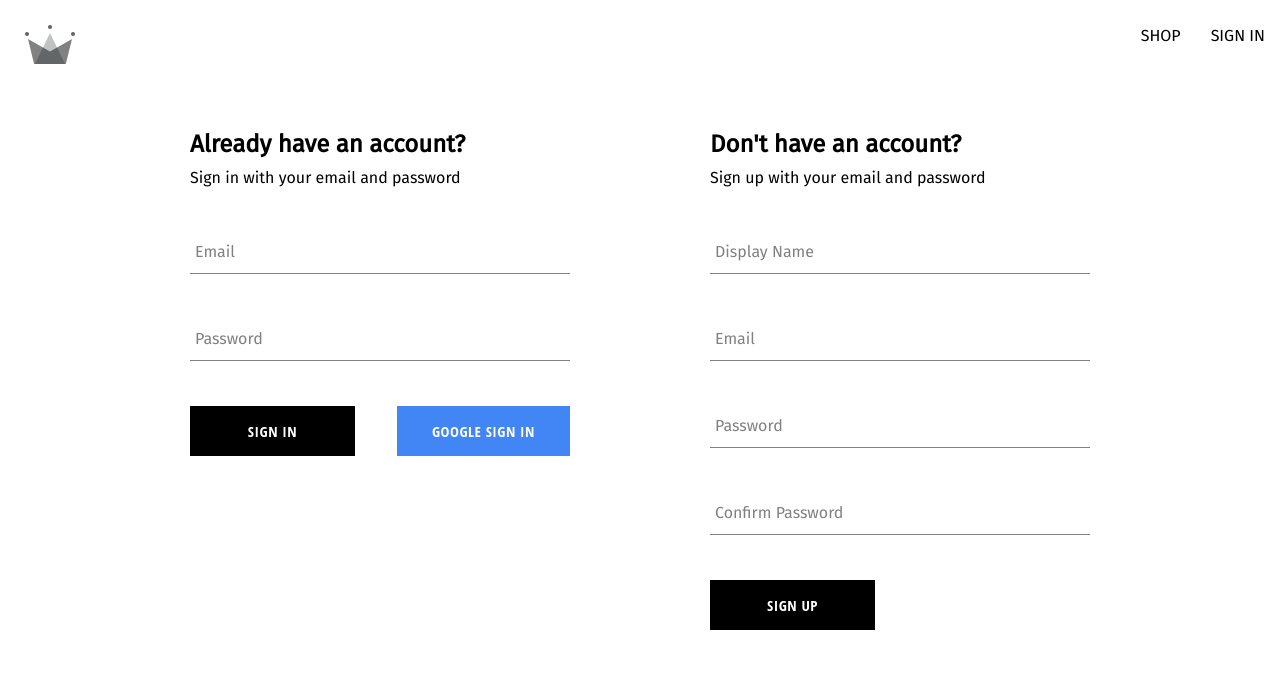
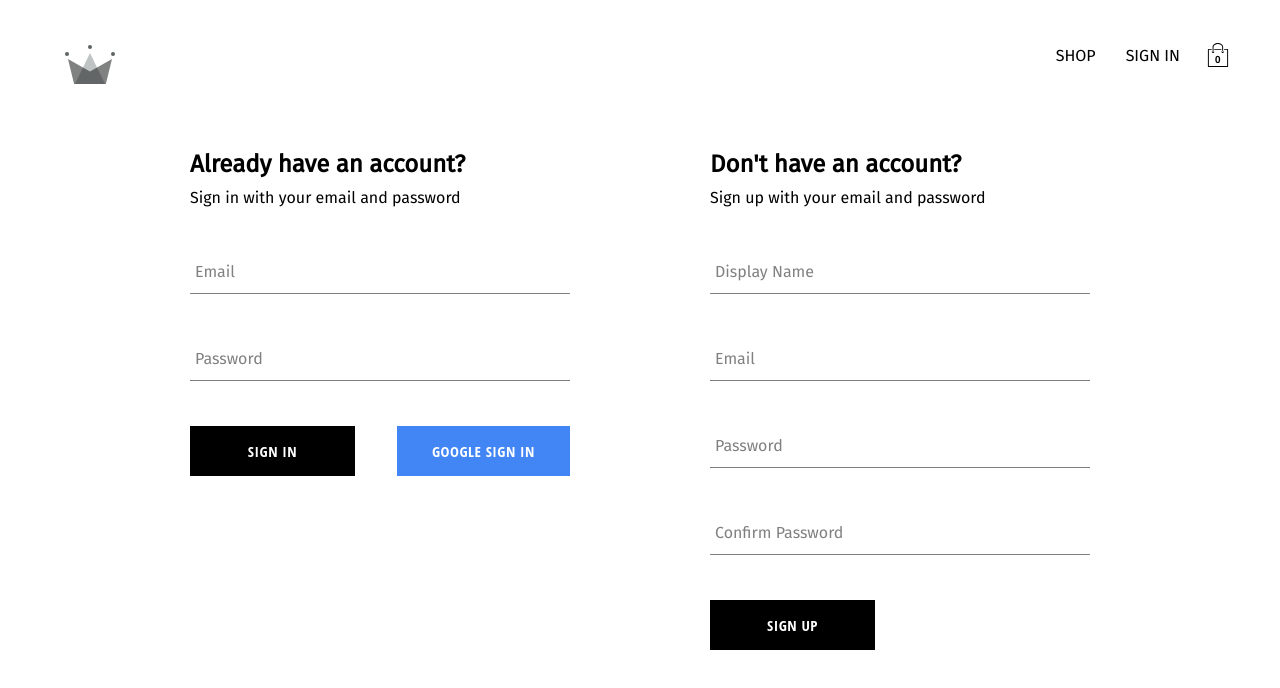
Before and after one commit to wlowrimore/nash-clothing, a React (Create React App) app: page /auth in a window 1280 px wide. Shown: the top 688 px of the page. Built offline with nearby package versions, Linux system fonts and the light colour scheme; no server answers.

Commit message:
adds cart-context and shopping bag icon with functioning cart dropdown component

```diff
--- /dev/null
+++ b/src/components/cart-dropdown/cart-dropdown.component.jsx
@@ -0,0 +1,13 @@
+import Button from "../button/button.component";
+import "./cart-dropdown.styles.scss";
+
+const CartDropdown = () => {
+  return (
+    <div className="cart-dropdown-container">
+      <div className="cart-items" />
+      <Button>Checkout</Button>
+    </div>
+  );
+};
+
+export default CartDropdown;
--- /dev/null
+++ b/src/components/cart-dropdown/cart-dropdown.styles.scss
@@ -0,0 +1,29 @@
+.cart-dropdown-container {
+  position: absolute;
+  width: 240px;
+  height: 340px;
+  display: flex;
+  flex-direction: column;
+  padding: 20px;
+  border: 1px solid black;
+  background-color: white;
+  top: 90px;
+  right: 40px;
+  z-index: 5;
+
+  .empty-message {
+    font-size: 18px;
+    margin: 50px auto;
+  }
+
+  .cart-items {
+    height: 240px;
+    display: flex;
+    flex-direction: column;
+    overflow: scroll;
+  }
+
+  button {
+    margin-top: auto;
+  }
+}
--- /dev/null
+++ b/src/components/cart-icon/cart-icon.component.jsx
@@ -0,0 +1,20 @@
+import { useContext } from "react";
+import { ReactComponent as ShoppingIcon } from "../../assets/shopping-bag.svg";
+
+import { CartContext } from "../../contexts/cart.context";
+import "./cart-icon.styles.scss";
+
+const CartIcon = () => {
+  const { isCartOpen, setIsCartOpen } = useContext(CartContext);
+
+  const toggleCartOpen = () => setIsCartOpen(!isCartOpen);
+
+  return (
+    <div className="cart-icon-container" onClick={toggleCartOpen}>
+      <ShoppingIcon className="shopping-icon" />
+      <span className="item-count">0</span>
+    </div>
+  );
+};
+
+export default CartIcon;
--- /dev/null
+++ b/src/components/cart-icon/cart-icon.styles.scss
@@ -0,0 +1,21 @@
+.cart-icon-container {
+  width: 45px;
+  height: 45px;
+  position: relative;
+  display: flex;
+  align-items: center;
+  justify-content: center;
+  cursor: pointer;
+
+  .shopping-icon {
+    width: 24px;
+    height: 24px;
+  }
+
+  .item-count {
+    position: absolute;
+    font-size: 10px;
+    font-weight: bold;
+    bottom: 12px;
+  }
+}
--- a/src/components/product-card/product-card.styles.scss
+++ b/src/components/product-card/product-card.styles.scss
@@ -42,11 +42,12 @@
     .name {
       width: 90%;
       margin-bottom: 15px;
+      margin-left: 4px;
     }
 
     .price {
       width: 10%;
-      margin-right: 8px;
+      margin-right: 12px;
     }
   }
 }
--- /dev/null
+++ b/src/contexts/cart.context.jsx
@@ -0,0 +1,13 @@
+import { createContext, useState } from "react";
+
+export const CartContext = createContext({
+  isCartOpen: false,
+  setIsCartOpen: () => {},
+});
+
+export const CartProvider = ({ children }) => {
+  const [isCartOpen, setIsCartOpen] = useState(false);
+  const value = { isCartOpen, setIsCartOpen };
+
+  return <CartContext.Provider value={value}>{children}</CartContext.Provider>;
+};
--- a/src/index.js
+++ b/src/index.js
@@ -5,6 +5,7 @@
 import App from "./App";
 import { UserProvider } from "./contexts/user.context";
 import { ProductsProvider } from "./contexts/products.context";
+import { CartProvider } from "./contexts/cart.context";
 
 import "./index.scss";
 
@@ -14,7 +15,9 @@
     <BrowserRouter>
       <UserProvider>
         <ProductsProvider>
-          <App />
+          <CartProvider>
+            <App />
+          </CartProvider>
         </ProductsProvider>
       </UserProvider>
     </BrowserRouter>
--- a/src/index.scss
+++ b/src/index.scss
@@ -1,5 +1,6 @@
 body {
   margin: 0;
+  padding: 20px 40px;
   font-family: 'Fira Sans', sans-serif;
   -webkit-font-smoothing: antialiased;
   -moz-osx-font-smoothing: grayscale;
--- a/src/routes/navigation/navigation.component.jsx
+++ b/src/routes/navigation/navigation.component.jsx
@@ -1,13 +1,19 @@
 import { Fragment, useContext } from "react";
 import { Outlet, Link } from "react-router-dom";
 import { ReactComponent as CrownLogo } from "../../assets/crown.svg";
+import { signOutUser } from "../../utils/firebase/firebase.utils";
+
 import { UserContext } from "../../contexts/user.context";
-import { signOutUser } from "../../utils/firebase/firebase.utils";
+import { CartContext } from "../../contexts/cart.context";
+
+import CartIcon from "../../components/cart-icon/cart-icon.component";
+import CartDropdown from "../../components/cart-dropdown/cart-dropdown.component";
 
 import "./navigation.styles.scss";
 
 const Navigation = () => {
   const { currentUser } = useContext(UserContext);
+  const { isCartOpen } = useContext(CartContext);
 
   return (
     <Fragment>
@@ -28,7 +34,9 @@
               SIGN IN
             </Link>
           )}
+          <CartIcon />
         </div>
+        {isCartOpen && <CartDropdown />}
       </div>
       <Outlet />
     </Fragment>
--- a/src/routes/shop/shop.styles.scss
+++ b/src/routes/shop/shop.styles.scss
@@ -3,5 +3,4 @@
   grid-template-columns: repeat(4, 1fr);
   column-gap: 10px;
   row-gap: 50px;
-  margin: 0 25px;
 }
```
Also changed, not shown: src/assets/shopping-bag.svg (added).
